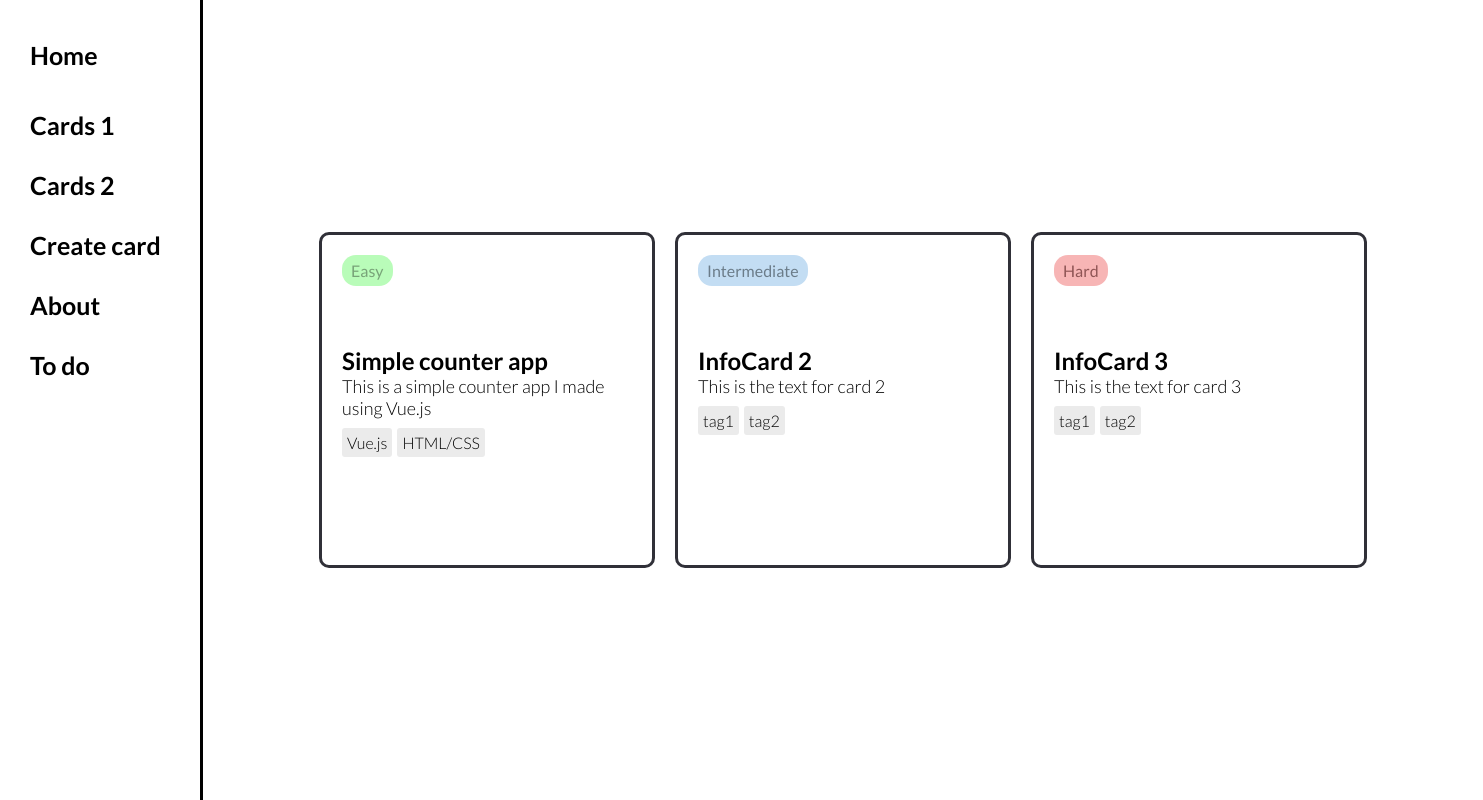
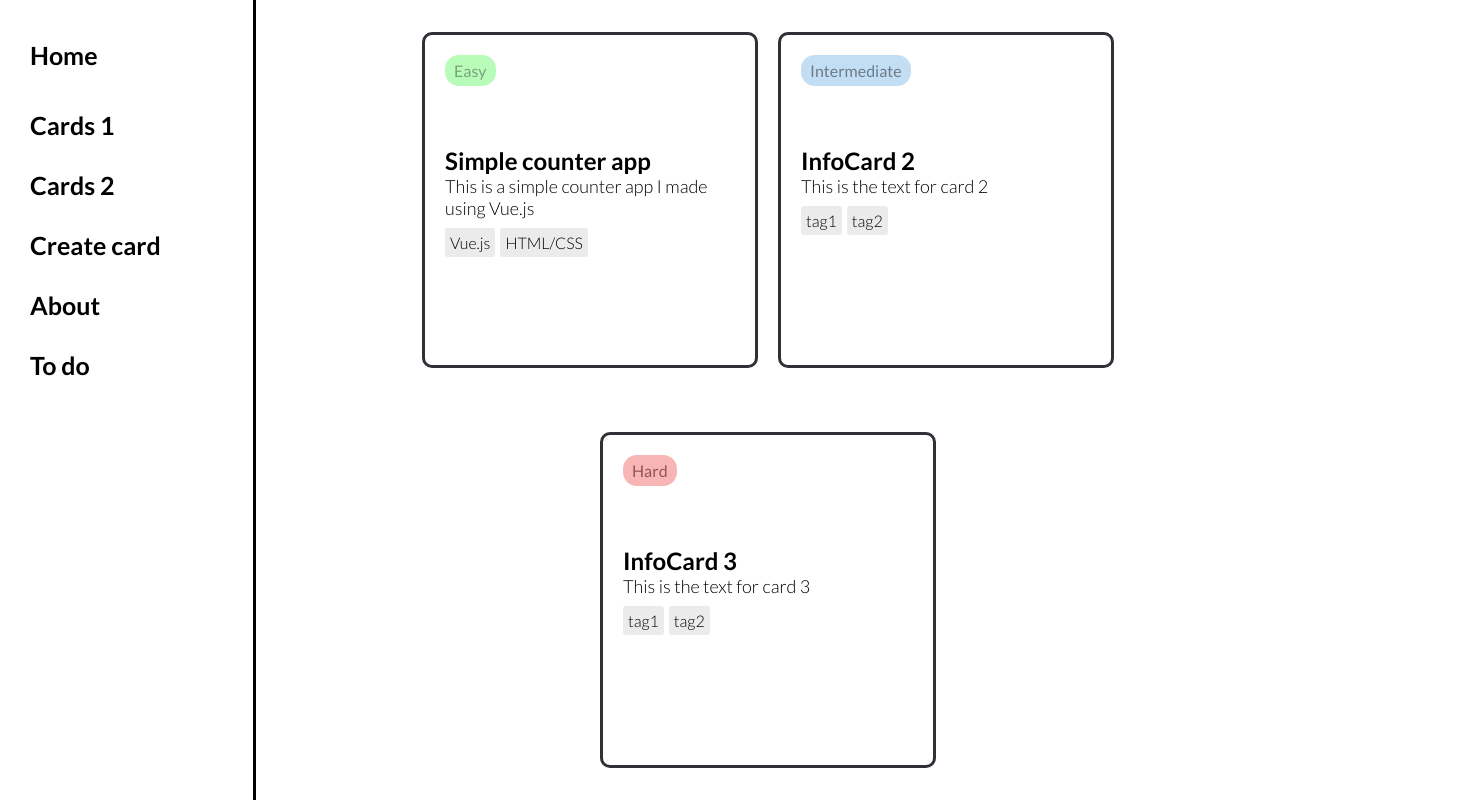
Before and after one commit to TiesHogenboom/vue-cards, a Vue app: page /cards-1 in a window 1280 px wide. Shown: the whole page, 1483 px wide, since content can reach past the window. Built offline with nearby package versions, Linux system fonts and the light colour scheme.

Commit message:
fixed width cards

```diff
--- a/src/components/CardList.vue
+++ b/src/components/CardList.vue
@@ -33,7 +33,7 @@ export default {
 <style>
 .card-list {
     display: flex;
-    width: 100vw;
+    width: 80vw;
     height: 100vh;
     justify-content: center;
     flex-direction: row;
--- a/src/components/WebSidebar.vue
+++ b/src/components/WebSidebar.vue
@@ -71,11 +71,9 @@ export default {
 .container {
   display: flex;
   border-right: 3px solid black;
-  width: 200px;
+  width: 20vw;
   height: 100vh;
   background: white;
-  min-width: 200px;
-
 }
 
 .list {
```
